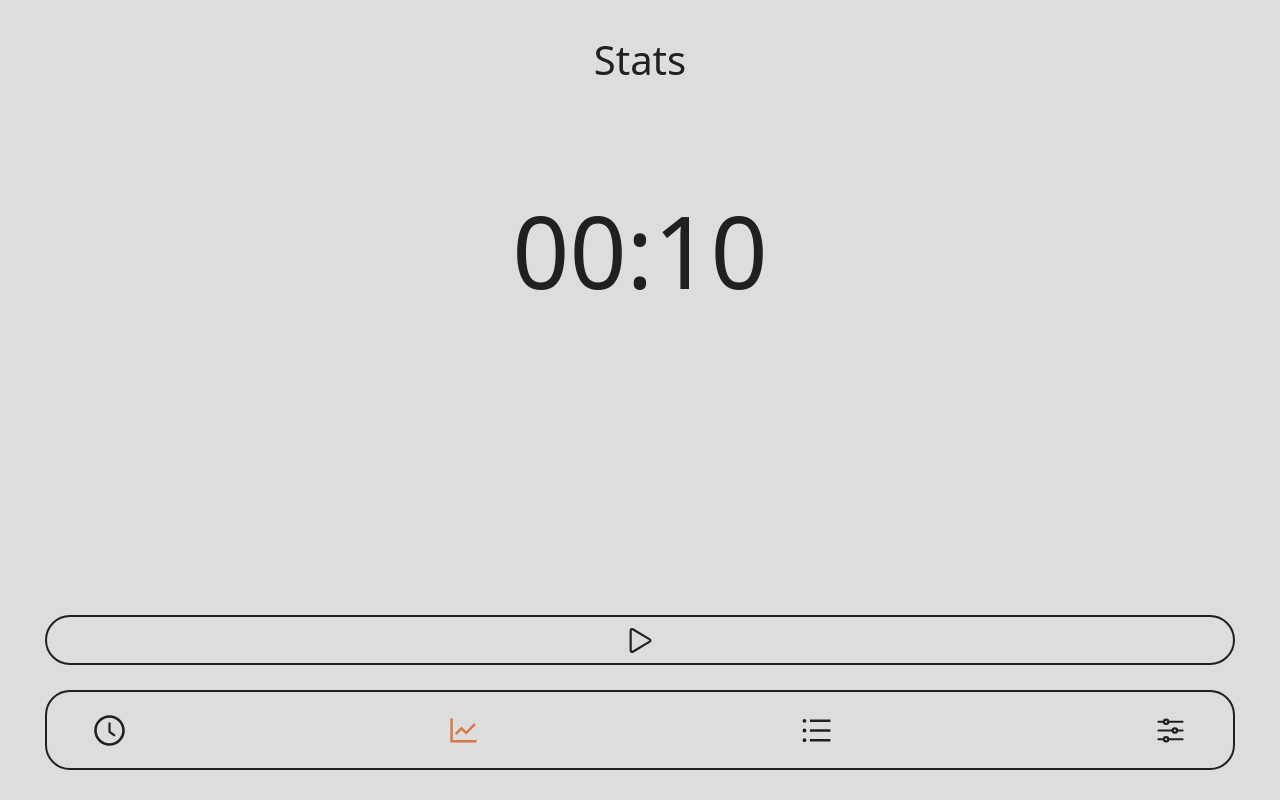
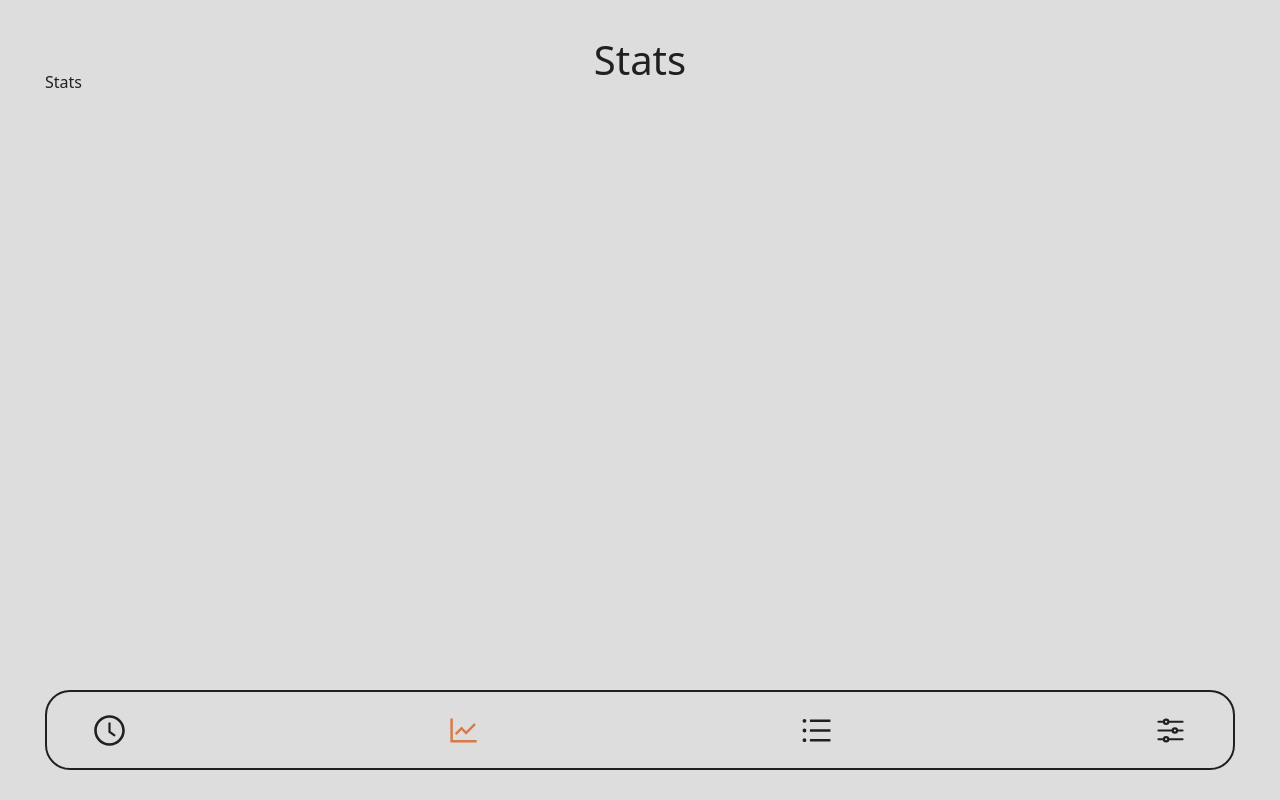
Before and after one commit to ZeBolHD/remit, a React (Vite) app: page / in a window 1280 px wide. Both pictures are taken after a click on the icon 463 px from the left and 730 px from the top of the page. Built offline with nearby package versions, Linux system fonts and the light colour scheme.

Commit message:
added stats, tags, settings tabs

```diff
--- a/src/App.tsx
+++ b/src/App.tsx
@@ -1,9 +1,17 @@
 import { IconContext } from "react-icons";
+import { useSelector } from "react-redux";
 import { Header } from "./components/Header";
 import { NavBar } from "./components/NavBar";
+import { Settings } from "./components/Settings";
+import { Stats } from "./components/Stats";
+import { Tags } from "./components/Tags";
 import { Timer } from "./components/Timer";
+import { selectNavBar } from "./redux/selectors";
+import { Tabs } from "./types";
 
 export const App = () => {
+  const { activeTab } = useSelector(selectNavBar);
+
   return (
     <main
       className="text-primary-dark  dark:text-primary w-full h-full flex flex-col overflow-hidden
@@ -16,7 +24,12 @@
           className: "dark:stroke-primary stroke-primary-dark",
         }}
       >
-        <Timer />
+        <section className="h-full m-full">
+          {activeTab === Tabs.REMIT && <Timer />}
+          {activeTab === Tabs.STATS && <Stats />}
+          {activeTab === Tabs.TAGS && <Tags />}
+          {activeTab === Tabs.SETTINGS && <Settings />}
+        </section>
         <NavBar />
       </IconContext.Provider>
     </main>
--- a/src/components/Header/index.tsx
+++ b/src/components/Header/index.tsx
@@ -11,7 +11,7 @@
   const { isStarted } = useSelector(selectTimer);
 
   return (
-    <header className="text-center overflow-hidden">
+    <header className="text-center overflow-hidden h-[50px] w-full">
       <AnimatePresence>
         {activeTab === Tabs.REMIT && (
           <HeaderItem>
--- /dev/null
+++ b/src/components/Settings/index.tsx
@@ -0,0 +1,3 @@
+export const Settings = () => {
+  return <div>Settings</div>;
+};
--- /dev/null
+++ b/src/components/Stats/index.tsx
@@ -0,0 +1,3 @@
+export const Stats = () => {
+  return <div>Stats</div>;
+};
--- /dev/null
+++ b/src/components/Tags/index.tsx
@@ -0,0 +1,3 @@
+export const Tags = () => {
+  return <div>Tags</div>;
+};
```
